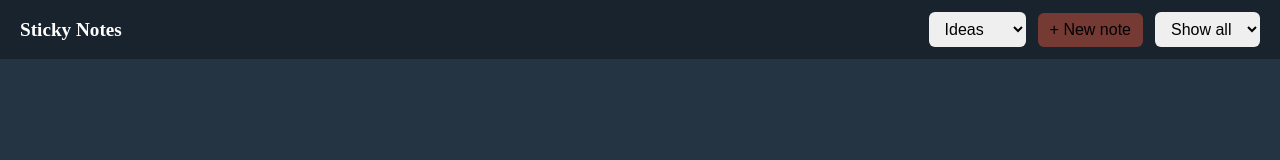
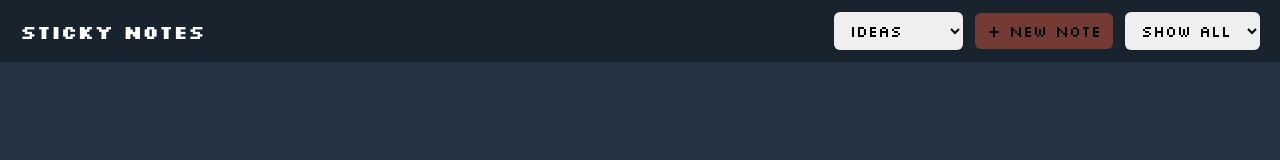
Before and after one commit to mianyay/sticky-notes, a plain HTML site: page index.html in a window 1280 px wide. Drawn offline with Linux system fonts and the light colour scheme.

Commit message:
font changed

```diff
--- a/index.html
+++ b/index.html
@@ -1,6 +1,9 @@
 <!DOCTYPE html>
 <html lang="en">
 <head>
+    <style>
+    @import url('https://fonts.googleapis.com/css2?family=Silkscreen:wght@400;700&display=swap');
+    </style>
     <meta charset="UTF-8">
     <meta name="viewport" content="width=device-width, initial-scale=1.0">
     <title>Sticky-Notes</title>
--- a/style.css
+++ b/style.css
@@ -1,5 +1,6 @@
 * {
     box-sizing: border-box;
+    font-family: "Silkscreen", sans-serif;
 }
 
 :root {
```
